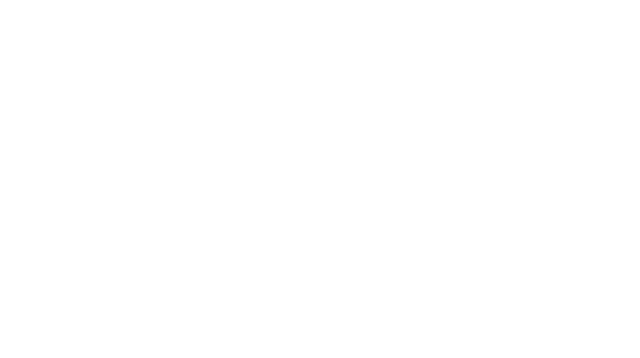
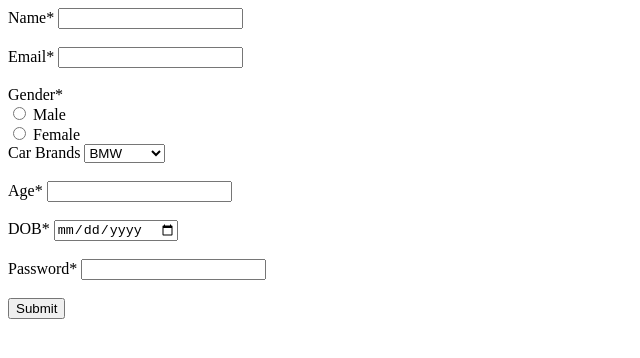
Before and after one commit to acciojob/signup-form-car-Mohanekm2001, a website: page main.html in a window 1280 px wide. Shown: the whole page, without its empty margins (0-640 px from the left). Drawn offline with Linux system fonts and the light colour scheme.

Commit message:
created a submission

```diff
--- a/main.html
+++ b/main.html
@@ -8,6 +8,38 @@
 
 <body>
 	<!-- the entire body must be written by student -->
+	<form method="post">
+  <label for="name">Name*</label>
+  <input type="text" id="name" name="name" required><br><br>
+
+  <label for="email">Email*</label>
+  <input type="email" id="email" name="email" required><br><br>
+
+  <label for="gender">Gender*</label><br>
+  <input type="radio" id="male" name="gender" value="male" required>
+  <label for="male">Male</label><br>
+  <input type="radio" id="female" name="gender" value="female" required>
+  <label for="female">Female</label><br>
+
+  <label for="cars">Car Brands</label>
+  <select id="cars" name="cars">
+    <option value="bmw">BMW</option>
+    <option value="audi">Audi</option>
+    <option value="mercedes">Mercedez</option>
+  </select><br><br>
+
+  <label for="carage">Age*</label>
+  <input type="number" id="carage" name="age" required><br><br>
+
+  <label for="dob">DOB*</label>
+  <input type="date" id="dob" name="dob" required><br><br>
+
+  <label for="password">Password*</label>
+  <input type="password" id="password" name="password" required><br><br>
+
+  <button type="submit">Submit</button>
+</form>
+
     <script type="text/javascript" src="./script.js">
 </script>
 
```
